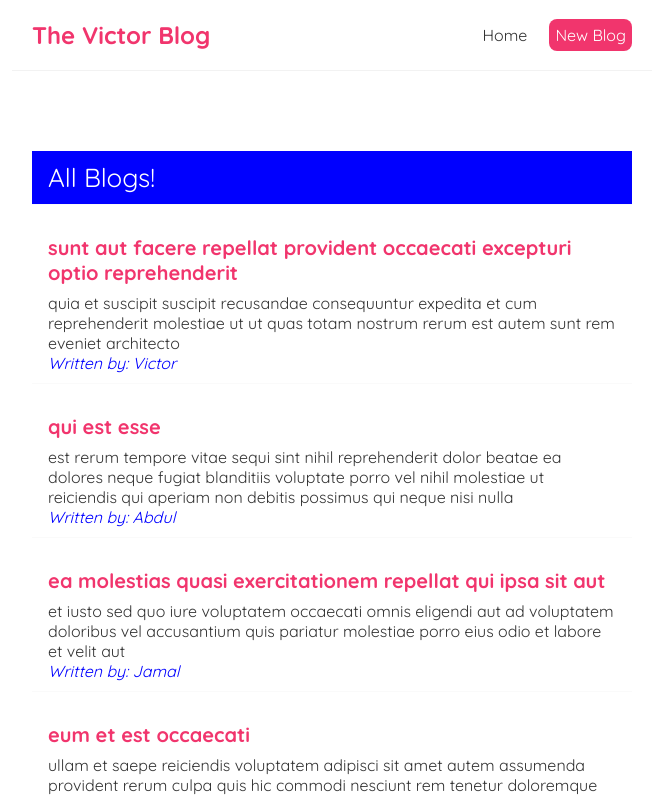
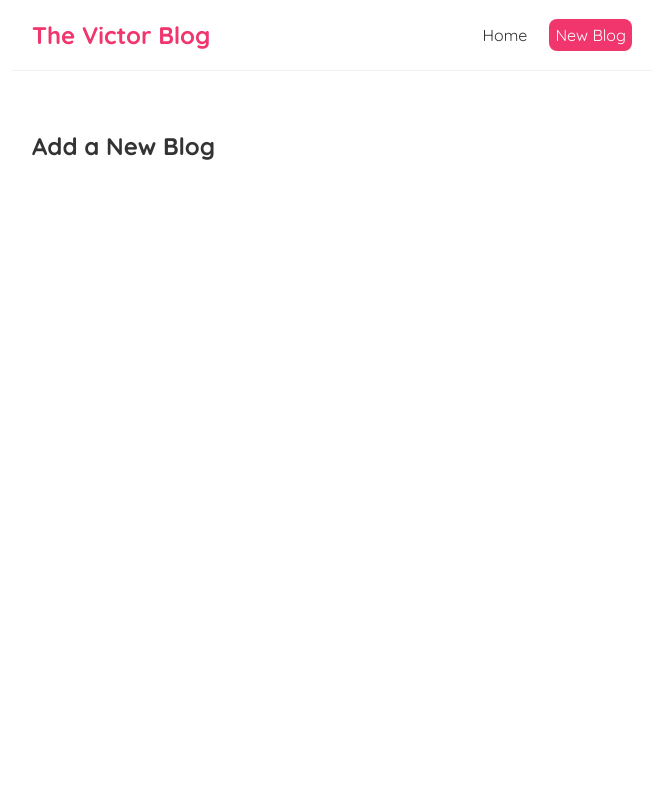
Before and after one commit to daoson12/victor-blog, a React (Create React App) app: page /create in a window 1280 px wide. Shown: the top 797 px of the page, without its empty margins (308-971 px from the left). Built offline with nearby package versions, Linux system fonts and the light colour scheme; data requests are answered from the project's data file.

Commit message:
added modification on create,navbar,useeffect js

```diff
--- a/package.json
+++ b/package.json
@@ -5,9 +5,9 @@
   "dependencies": {
     "react": "^18.2.0",
     "react-dom": "^18.2.0",
+    "react-router-dom": "^5.3.4",
     "react-scripts": "0.9.5"
   },
-  "devDependencies": {},
   "scripts": {
     "start": "react-scripts start",
     "build": "react-scripts build",
--- a/src/App.js
+++ b/src/App.js
@@ -1,16 +1,27 @@
 import React, { Component } from 'react';
 import Home from './Home';
 import Navbar from './Navbar';
-
+import { BrowserRouter as Router, Route, Switch} from 'react-router-dom'
+import Create from './Create';
 class App extends Component {
   render() {
     return (
-      <div className="App">
-        <Navbar />
-        <div className='content'>
-         <Home/>
+      <Router>
+        <div className="App">
+          <Navbar />
+          <div className='content'>
+            <Switch>
+              <Route exact path={"/"}>
+              <Home />
+              </Route>
+              <Route  path={"/create"}>
+              <Create />
+              </Route>
+            </Switch>
+
+          </div>
         </div>
-      </div>
+      </Router>
     );
   }
 }
--- /dev/null
+++ b/src/Create.js
@@ -0,0 +1,11 @@
+import React from 'react';
+
+const Create=() =>{
+  return (
+    <div className='create'>
+      <h2>Add a New Blog</h2>
+    </div>
+  );
+}
+
+export default Create;
--- a/src/Navbar.js
+++ b/src/Navbar.js
@@ -1,12 +1,12 @@
 import React from 'react'
-
+import { Link } from "react-router-dom";
 function Navbar() {
   return (
     <nav className='navbar'>
         <h1>The Victor Blog</h1>
         <div className='links'>
-            <a href='/'>Home</a>
-            <a href='/create'style={{color: "white", backgroundColor:'#f1356d',borderRadius:'8px'}}>New Blog</a>
+            <Link to='/'>Home</Link>
+            <Link to='/create'style={{color: "white", backgroundColor:'#f1356d',borderRadius:'8px'}}>New Blog</Link>
         </div>
     </nav>
   )
--- a/src/UseFetch.js
+++ b/src/UseFetch.js
@@ -1,4 +1,4 @@
-import React from 'react'
+
 import { useState, useEffect } from 'react'
 const UseFetch=(url)=> {
 
@@ -7,8 +7,11 @@
     const [error, setError] = useState(null)
 
     useEffect(() => {
+      const abortCont = new window.AbortController();
+
+
         setTimeout(() => {
-          fetch(url)
+          fetch(url,{signal:abortCont.signal})
           .then((res) => {
             if (!res.ok) {
               throw Error("could not fetch a data from the resource")
@@ -23,10 +26,19 @@
               setError(null)
             })
             .catch(err=>{
-             setIsPending(false)
-             setError(err.message)
+              if (err.name === 'AbortError') {
+                console.log('fetch aborted');
+
+              }else{
+                setIsPending(false)
+                setError(err.message)
+              }
+
             })
         }, 1000);
+        return ()   =>{
+          abortCont.abort()
+        }
       }, [url]);
       return {data, isPending, error}
 }
```
Also changed, not shown: 1 other file (tests, documents, lock files or other folders).
